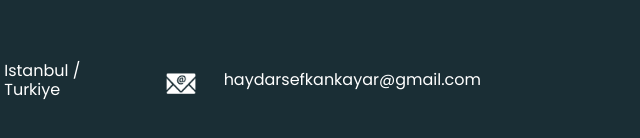
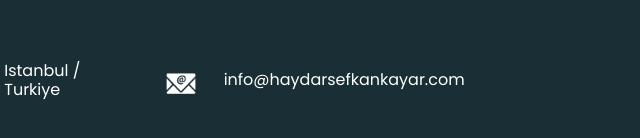
Before and after one commit to Sefkann62/WebSite, a plain HTML site: page spering-html/about.html in a window 1280 px wide. Shown: the part 832-970 px from the top of the page, 277-917 px from the left. Drawn offline with Linux system fonts and the light colour scheme.

Commit message:
Son içerik ve tasarım güncellemeleri yapıldı

```diff
--- a/spering-html/about.html
+++ b/spering-html/about.html
@@ -108,7 +108,7 @@
               Istanbul Beykent Universitesi'nde yazılım mühendisliği son sınıf öğrencisiyim. Java dili ile OOP konseptlerini öğrendim. Ardından Oracle üzerinde veritabanı ve yönetimi konusunda kendimi geliştirdim. Temel düzeyde JavaScript, Html ve CSS biliyorum. Öğrenmeye açık, meraklı ve sürekli olarak kendini geliştirmeye çalışan biriyim.
             </p>
             <div class="btn-box">
-              <a href="mailto:haydarsefkankayar@gmail.com" class="btn-1">
+              <a href="mailto: info@haydarsefkankayar.com" class="btn-1">
                 İletişim
               </a>
               <a href="https://www.linkedin.com/in/haydar-sefkan-kayar-4a9b61256/" target="_blank" class="btn-2">
@@ -166,7 +166,7 @@
                     </div>
 
                       <h6>
-                        haydarsefkankayar@gmail.com
+                         info@haydarsefkankayar.com
 
                       </h6>
 
```
Also changed, not shown: spering-html/category.html (+1 -1 lines), spering-html/index.html (+1 -1 lines), spering-html/work.html (+1 -1 lines).
